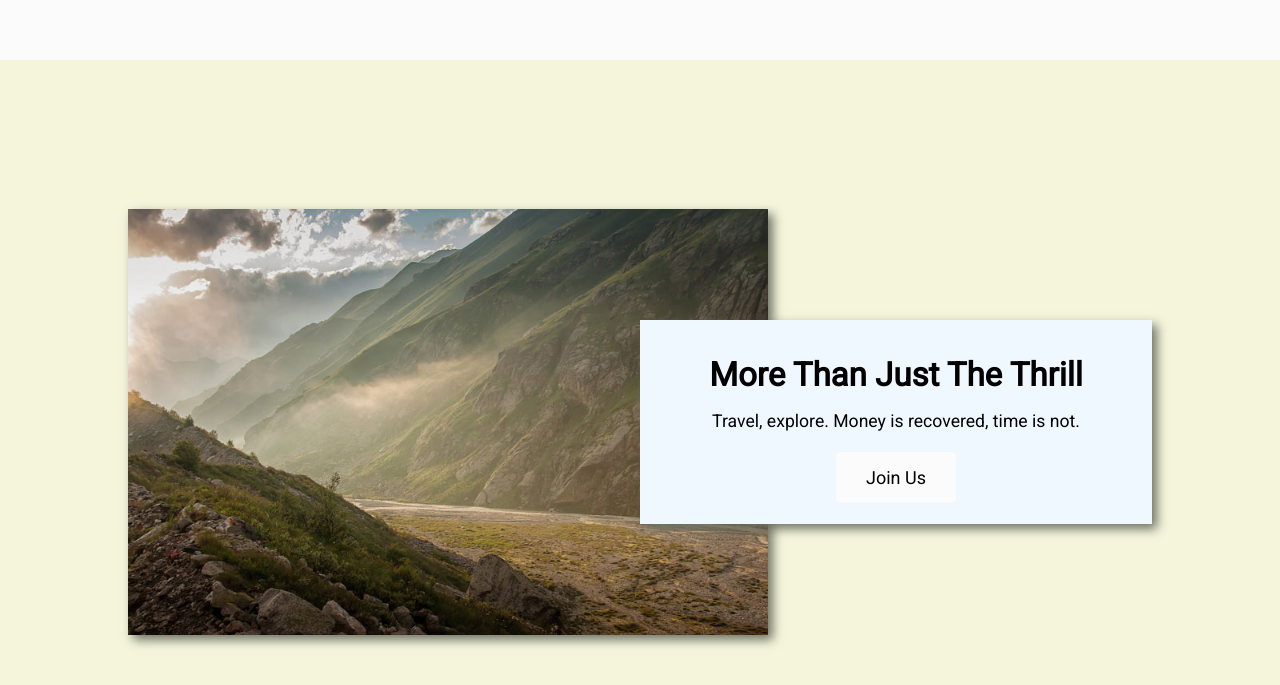
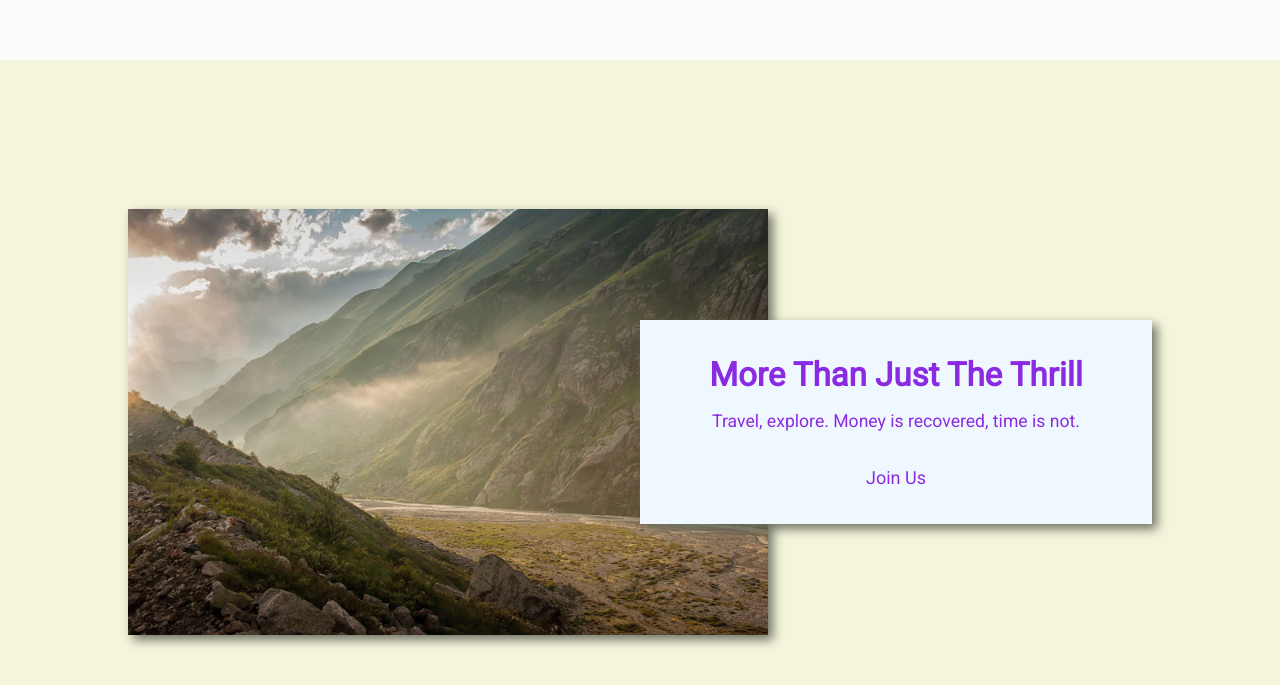
Before and after one commit to l1k4nz/wdd130, a plain HTML site: page wwr/index.html in a window 1280 px wide. Shown: the part 1593-2278 px from the top of the page. Drawn offline with Linux system fonts and the light colour scheme.

Commit message:
changues
changues

```diff
--- a/wwr/styles/style.css
+++ b/wwr/styles/style.css
@@ -89,8 +89,8 @@ nav a:hover {
 
 .book,
 .join {
-    background-color: #fcfbfb;
-    color: black;
+    background-color: aliceblue;
+    color: blueviolet;
     text-decoration: none;
     font-size: 18px;
     padding: 15px 30px;
@@ -111,7 +111,7 @@ nav a:hover {
 
 .msg {
     background-color: aliceblue;
-    color: black;
+    color: blueviolet;
     padding: 35px;
     grid-column: 6/10;
     grid-row: 6/7;
```
